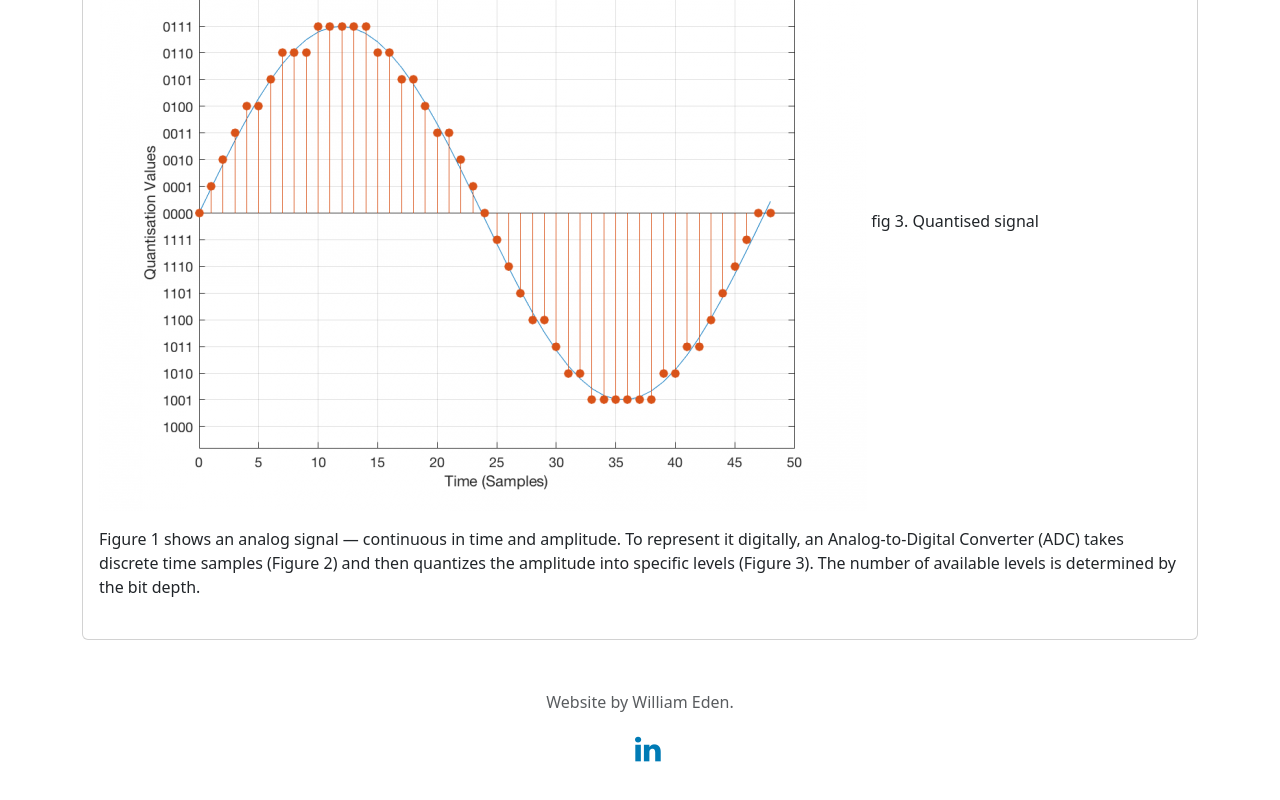
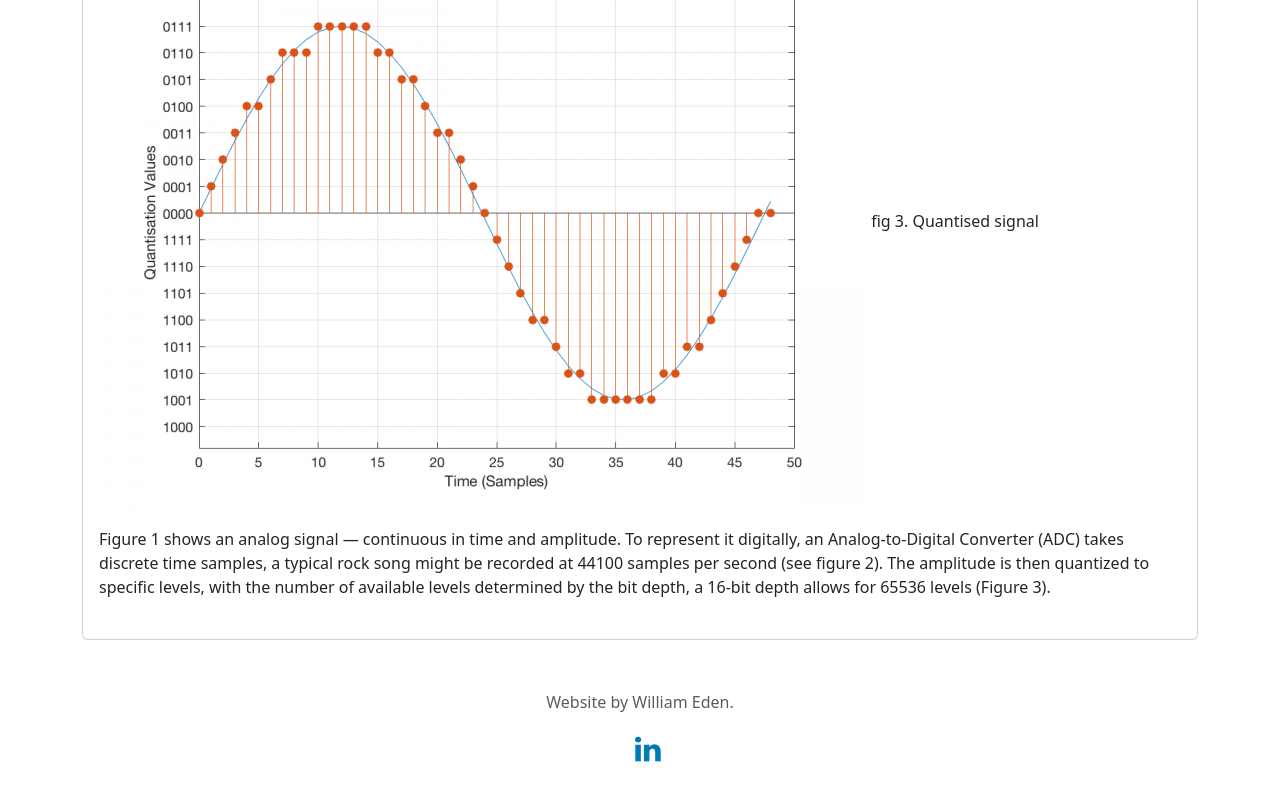
Before and after one commit to signalssoundsandwaves/SignalsSoundsAndWavesReact, a React (Vite) app: page /SignalsSoundsWaves in a window 1280 px wide. Shown: the part 3343-4143 px from the top of the page. Built offline with nearby package versions, Linux system fonts and the light colour scheme.

Commit message:
updated text in signalssoundsandwaves.jsx

```diff
--- a/src/pages/SignalsSoundsWaves.jsx
+++ b/src/pages/SignalsSoundsWaves.jsx
@@ -167,9 +167,8 @@ function SignalsSoundsWaves() {
                 <p>
                   Figure 1 shows an analog signal — continuous in time and amplitude.
                   To represent it digitally, an Analog-to-Digital Converter (ADC)
-                  takes discrete time samples (Figure 2) and then quantizes the amplitude
-                  into specific levels (Figure 3). The number of available levels is
-                  determined by the bit depth.
+                  takes discrete time samples, a typical rock song might be recorded at 44100 samples per second (see figure 2). The amplitude
+                  is then quantized to specific levels, with the number of available levels determined by the bit depth, a 16-bit depth allows for 65536 levels (Figure 3).
                 </p>
               </div>
 
```
